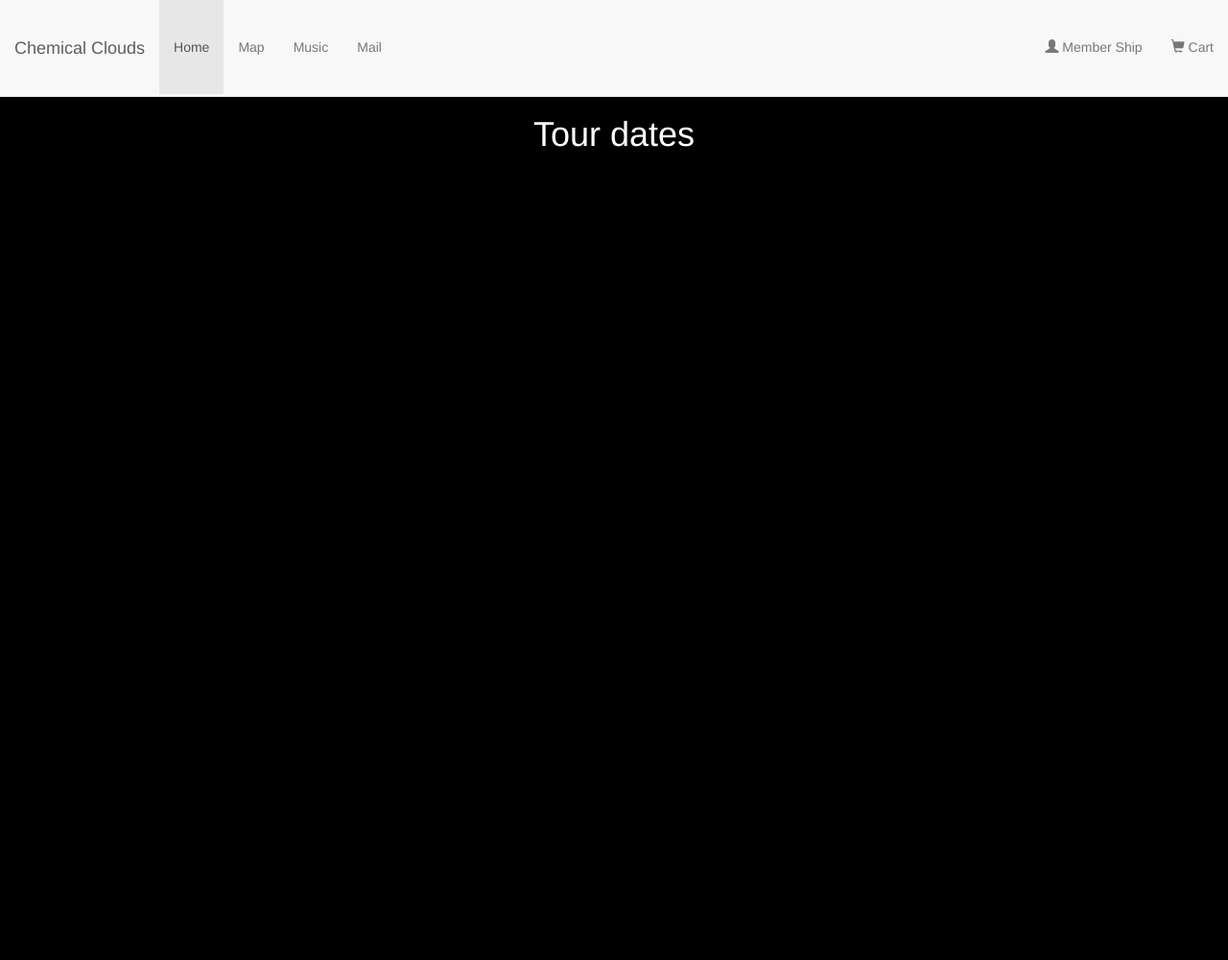
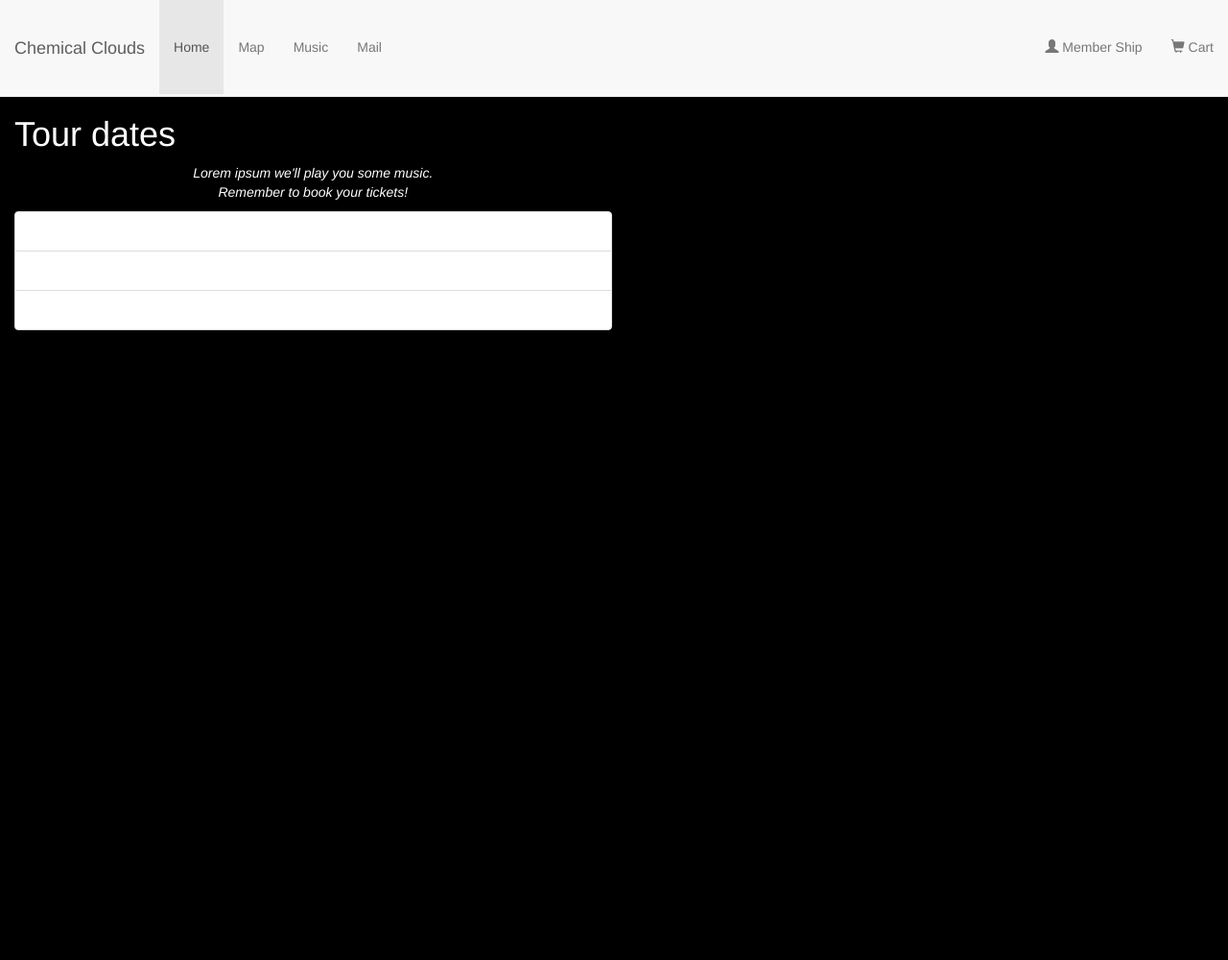
Before and after one commit to GISjoerd/chemapp, a Flask app: template chemapp-main/templates/map_bp.html in a window 1280 px wide. Shown: the whole page at 96% size. Run offline with Flask 3, Linux system fonts and the light colour scheme; the template is opened without the code that fills it, so the values that code supplies are empty; some libraries are stand-ins or nearby versions.

Commit message:
filling up infopage with dummydata, list next to m

```diff
--- a/chemapp-main/templates/map_bp.html
+++ b/chemapp-main/templates/map_bp.html
@@ -1,11 +1,42 @@
 {% extends "base.html" %}
-    {% block iframe %}
+{% block iframe %}
+<div id="music" class="bg-1">
+    <div class="container-fluid">
+        <h1 class="text-left">Tour dates</h1>
+        <div style="display: flex; width: 100%; margin-right: 10px;">
+            <div style="flex: 1;">
+                <p class="text-center">Lorem ipsum we'll play you some music.<br> Remember to book your tickets!</p>
+                <ul class="list-group">
+                    <li class="list-group-item">September Sold Out!</li>
+                    <li class="list-group-item">October Sold Out!</li>
+                    <li class="list-group-item">November 3</li>
+                </ul>
+            </div>
+            <div style="flex: 1; display: flex; justify-content: flex-end; margin-right: 5px;">
+                {{ iframe|safe }}
+            </div>
+        </div>
+    </div>
+</div>
+{% endblock iframe %}
+
+
+<!--
     <div id="music" class="bg-1">
         <div class="container-fluid">
           <h1 class="text-center">Tour dates</h1>
           <br>
           <br>
-          <div style="display: flex; justify-content: center;">
+            </div> <div  class="bg-1">
+              <div class="container">
+                <h3 class="text-center">TOUR DATES</h3>
+                <p class="text-center">Lorem ipsum we'll play you some music.<br> Remember to book your tickets!</p>
+                <ul class="list-group">
+                  <li class="list-group-item">September Sold Out!</li>
+                  <li class="list-group-item">October Sold Out!</li>
+                  <li class="list-group-item">November 3</li>
+                </ul>
+                style="display: flex; justify-content: flex-end;">
           {{ iframe|safe }}
         </div>
-    {% endblock iframe %}
+    -->
```
Also changed, not shown: chemapp-main/map/view.py (+29 -3 lines), chemapp-main/templates/info_bp.html (+23 -3 lines).
